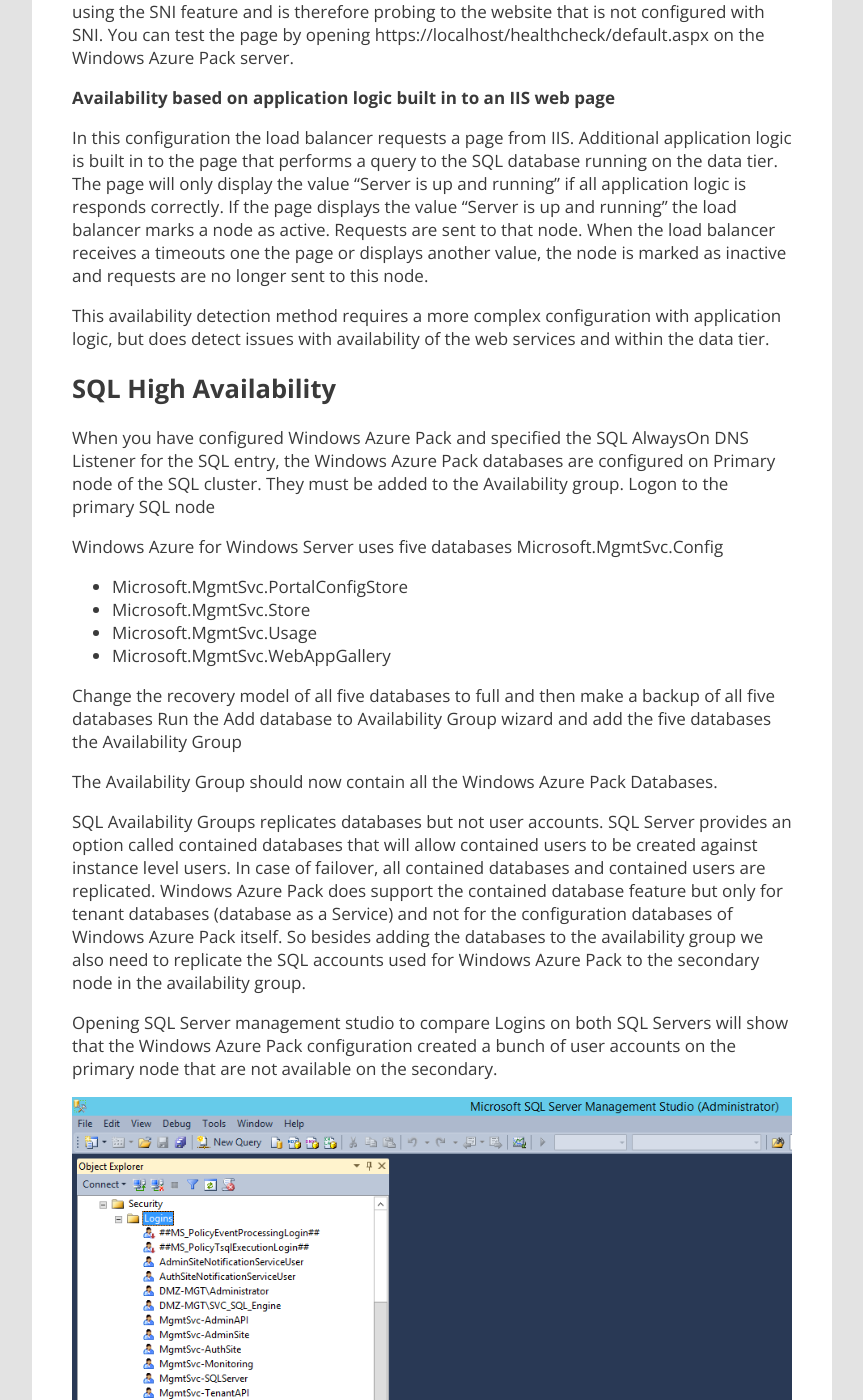
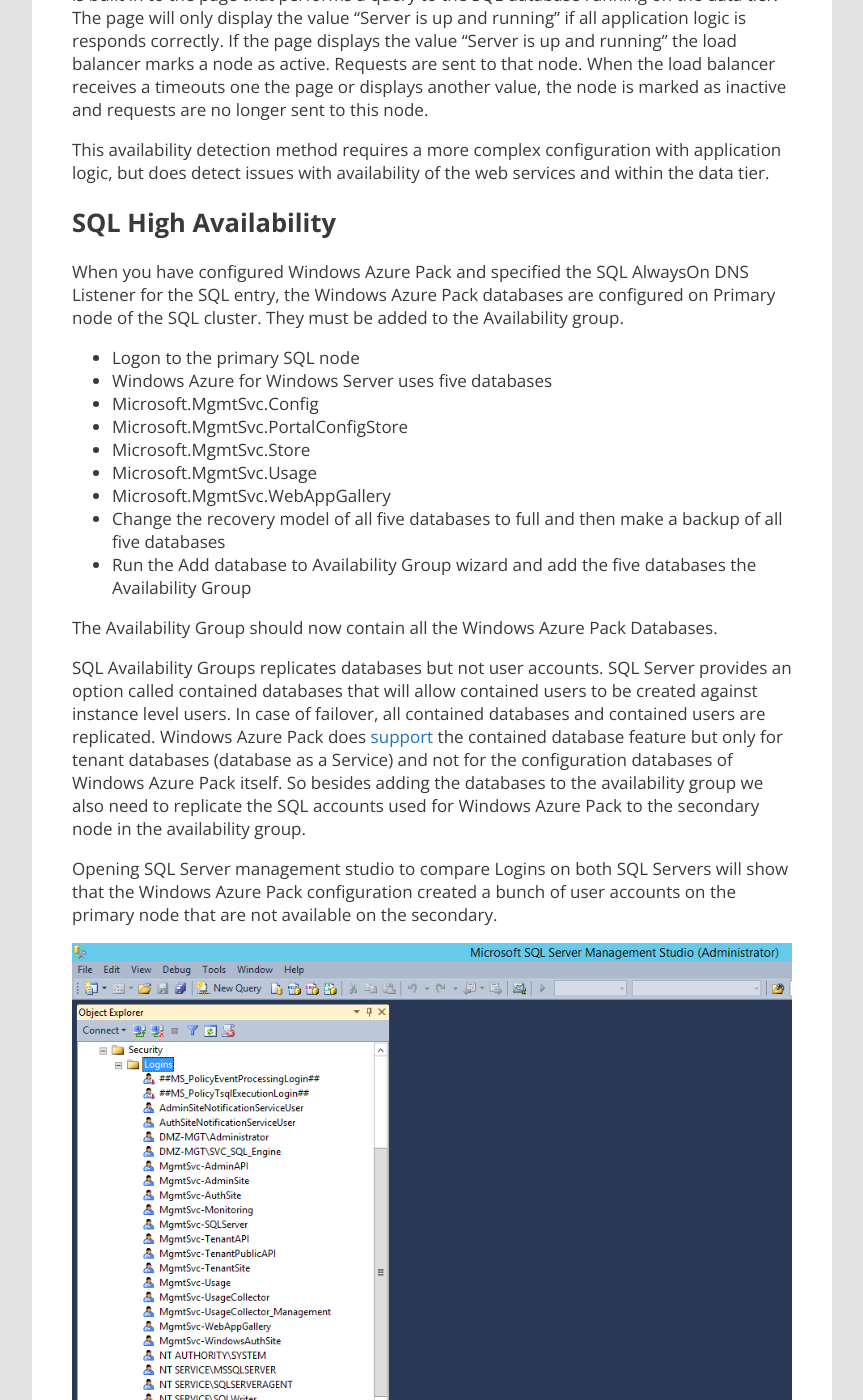
Before and after one commit to marcvaneijk/marcvaneijk.old, a Jekyll site: the page built from _posts/2014-06-03-wapha.md, in a window 1280 px wide and 1400 px high, scrolled down 13686 px. Shown: the whole window, without its empty margins (58-921 px from the left). Built offline with Jekyll 4.4.1, drawn with Linux system fonts in a browser that asks for light colours; nearby versions of some CDN libraries; part of the change alters nothing that is shown; some of the changed text lies outside the part shown.

```diff
--- a/_posts/2014-06-03-wapha.md
+++ b/_posts/2014-06-03-wapha.md
@@ -109,14 +109,12 @@ A single server will host multiple virtual directories on the same SSL port (443
 Open IIS on the Windows Azure Pack Admin Role Server. Right click the virtual directory Mgmtvc-AdminSite and select Edit Bindings. Select the existing bindings and click edit. Change the port to 443. Specify the FQDN (see table in section 2.1) for the Admin Site. Enable the checkmark for Require Server Name Indication and select the Web Server Certificate (that was imported as described in section 2.2).
 
 <img src="/images/2014-06-03/admin-site.png" width="720">
-Submit the changes
 
 **Admin Authentication Site**
 
 Right click the virtual directory Mgmtvc-WindowsAuthSite and select Edit Bindings. Select the existing bindings and click edit. Change the port to 443. Specify the FQDN (see table in section 2.1) for the Admin Auth Site. Enable the checkmark for Require Server Name Indication and select the Web Server Certificate (that was imported as described in section 2.2).
 
 <img src="/images/2014-06-03/admin-auth-site.png" width="720">
-Submit the changes.
 
 **Tenant Site**
 
@@ -124,23 +122,17 @@ Open IIS on the Windows Azure Pack servers that hold the Tenant Roles. Right cli
 
 <img src="/images/2014-06-03/tenant-site.png" width="720">
 
-Submit the changes
-
 **Tenant Authentication Site**
 
 Right click the virtual directory Mgmtvc-AuthSite and select Edit Bindings. Select the existing bindings and click edit. Change the port to 443. Specify the FQDN for the Auth Site. Enable the checkmark for Require Server Name Indication and select the Web Server Certificate (that was imported as described in section 2.2).
 
 <img src="/images/2014-06-03/tenant-auth-site.png" width="720">
 
-Submit the changes
-
 **Tenant Public API**
 
 Right click the virtual directory MgmtSvc-TenantPublicAPI and select Edit Bindings. Select the existing bindings and click edit. Change the port to 443. Specify the FQDN for the Tenant Public API. Do not enable the checkmark for Require Server Name Indication and select the Web Server Certificate (that was imported as described in section 2.2).
 
 <img src="/images/2014-06-03/Tenant-Public-API.png" width="720">
-
-Submit the changes.
 
 **FQDN references in the Windows Azure Pack databases**
 
@@ -408,27 +400,26 @@ This availability detection method requires a more complex configuration with ap
 ## SQL High Availability
 
 When you have configured Windows Azure Pack and specified the SQL AlwaysOn DNS Listener for the SQL entry, the Windows Azure Pack databases are configured on Primary node of the SQL cluster. They must be added to the Availability group.
-Logon to the primary SQL node
 
-Windows Azure for Windows Server uses five databases Microsoft.MgmtSvc.Config
-
-- Microsoft.MgmtSvc.PortalConfigStore
-- Microsoft.MgmtSvc.Store
-- Microsoft.MgmtSvc.Usage
-- Microsoft.MgmtSvc.WebAppGallery
-
-Change the recovery model of all five databases to full and then make a backup of all five databases
-Run the Add database to Availability Group wizard and add the five databases the Availability Group
+- Logon to the primary SQL node
+- Windows Azure for Windows Server uses five databases
+ * Microsoft.MgmtSvc.Config
+ * Microsoft.MgmtSvc.PortalConfigStore
+ * Microsoft.MgmtSvc.Store
+ * Microsoft.MgmtSvc.Usage
+ * Microsoft.MgmtSvc.WebAppGallery
+- Change the recovery model of all five databases to full and then make a backup of all five databases
+- Run the Add database to Availability Group wizard and add the five databases the Availability Group
 
 The Availability Group should now contain all the Windows Azure Pack Databases.
 
-SQL Availability Groups replicates databases but not user accounts. SQL Server provides an option called contained databases that will allow contained users to be created against instance level users. In case of failover, all contained databases and contained users are replicated. Windows Azure Pack does support the contained database feature but only for tenant databases (database as a Service) and not for the configuration databases of Windows Azure Pack itself. So besides adding the databases to the availability group we also need to replicate the SQL accounts used for Windows Azure Pack to the secondary node in the availability group.
+SQL Availability Groups replicates databases but not user accounts. SQL Server provides an option called contained databases that will allow contained users to be created against instance level users. In case of failover, all contained databases and contained users are replicated. Windows Azure Pack does [support](http://technet.microsoft.com/en-us/library/dn457765.aspx) the contained database feature but only for tenant databases (database as a Service) and not for the configuration databases of Windows Azure Pack itself. So besides adding the databases to the availability group we also need to replicate the SQL accounts used for Windows Azure Pack to the secondary node in the availability group.
 
 Opening SQL Server management studio to compare Logins on both SQL Servers will show that the Windows Azure Pack configuration created a bunch of user accounts on the primary node that are not available on the secondary.
 
 <img src="/images/2014-06-03/SQL-Logins.png" width="720">
 
-The user accounts created by Windows Azure Pack are SQL Server accounts and not domain accounts. Even if we managed to create exactly the same accounts we would not know how to match the password that were created by the installer. It is possible to export the user accounts (domain and SQL accounts) to a plain text file with hashed password by following this knowledge base article.
+The user accounts created by Windows Azure Pack are SQL Server accounts and not domain accounts. Even if we managed to create exactly the same accounts we would not know how to match the password that were created by the installer. It is possible to export the user accounts (domain and SQL accounts) to a plain text file with hashed password by following [this knowledge base article](http://support.microsoft.com/kb/918992).
 
 Basically you create two Stored Procedures by running the script in the knowledge base article on your master database. Run the script on the primary node (which contains the local user accounts).
 
```
